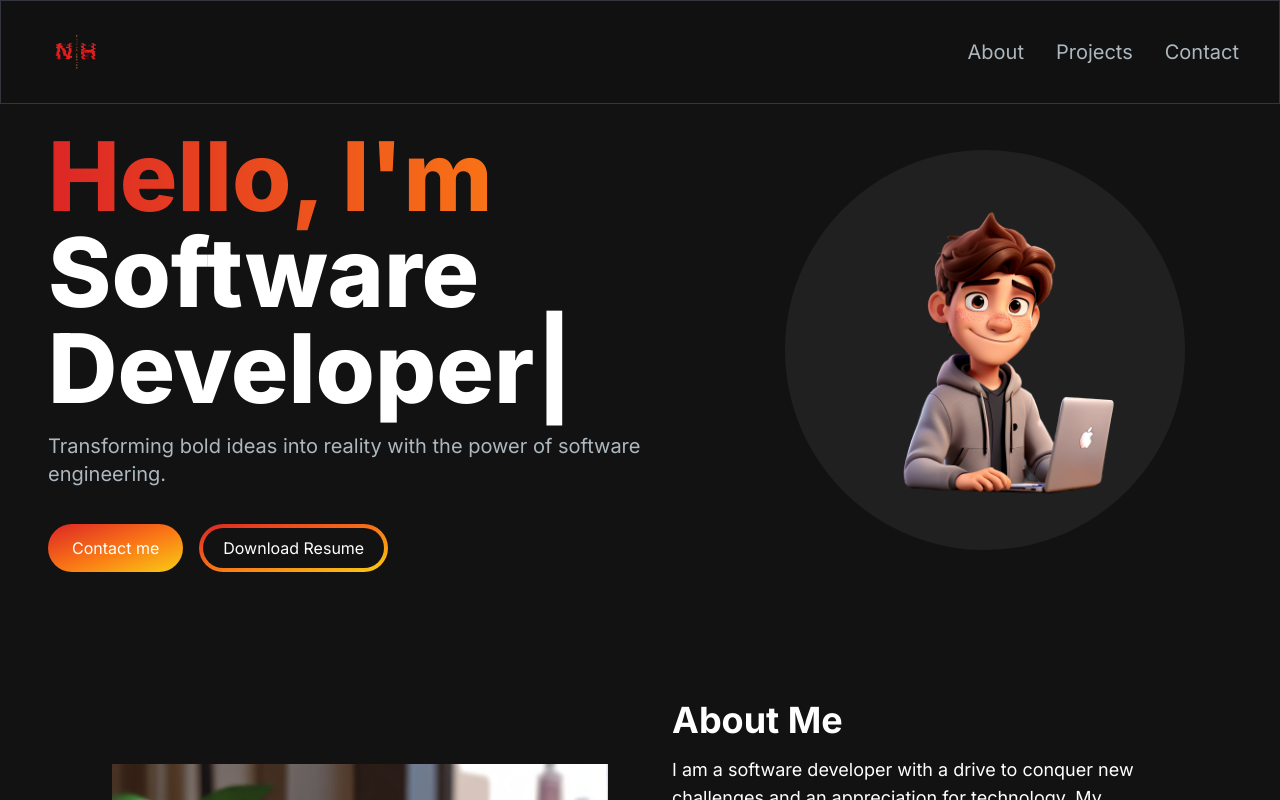
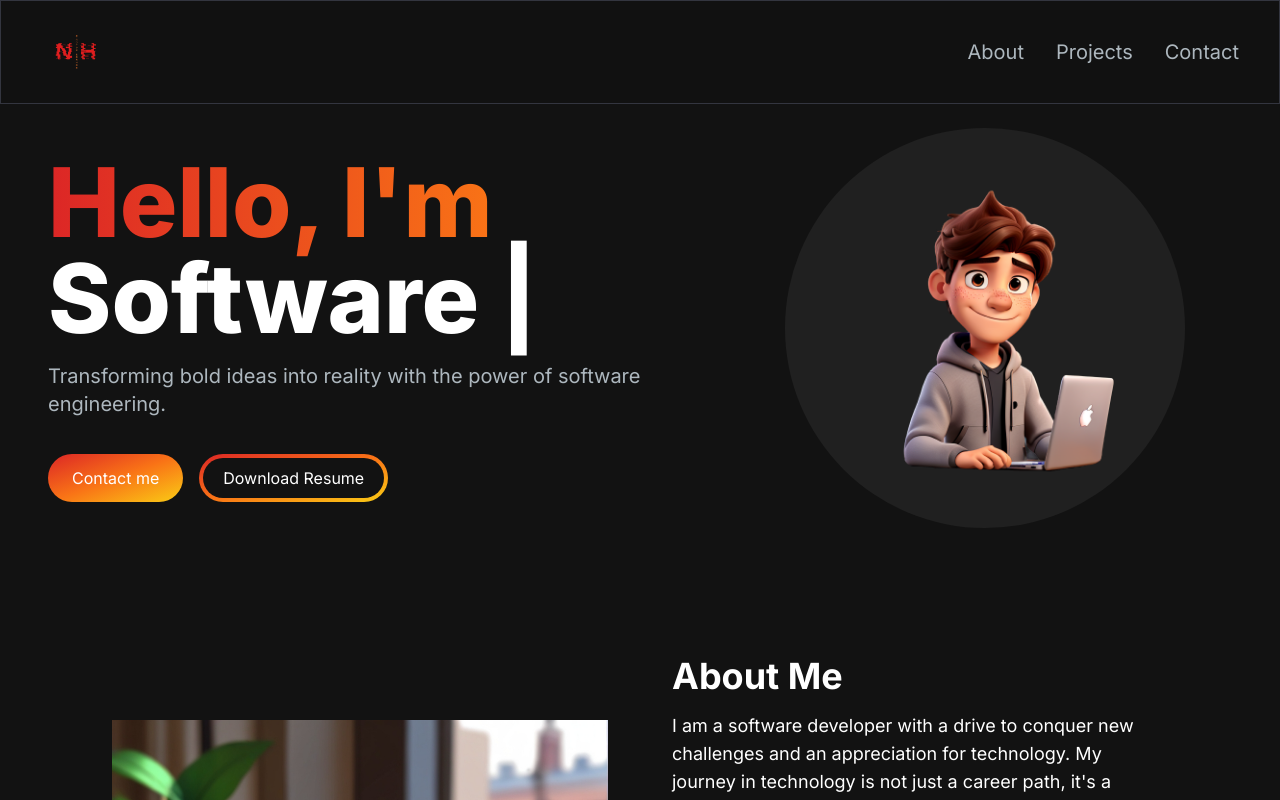
Before and after one commit to Nic-Horton/portfolio-v2, a Next.js app: page / in a window 1280 px wide. Shown: the top 800 px of the page. Built offline with nearby package versions, Linux system fonts and the light colour scheme.

Commit message:
Changed Type animation to be quicker.

```diff
--- a/app/components/HeroSection/TypeAnimation.jsx
+++ b/app/components/HeroSection/TypeAnimation.jsx
@@ -4,7 +4,7 @@ import { TypeAnimation as Animation } from 'react-type-animation';
 const TypeAnimation = () => {
 	return (
 		<Animation
-			sequence={['', 1300, 'Nic', 2000, 'Software Developer', 2000, 'Nic']}
+			sequence={['', 1300, 'Nic', 1500, 'Software Developer', 1500, 'Nic']}
 			wrapper="span"
 			speed={50}
 			repeat={0}
```
